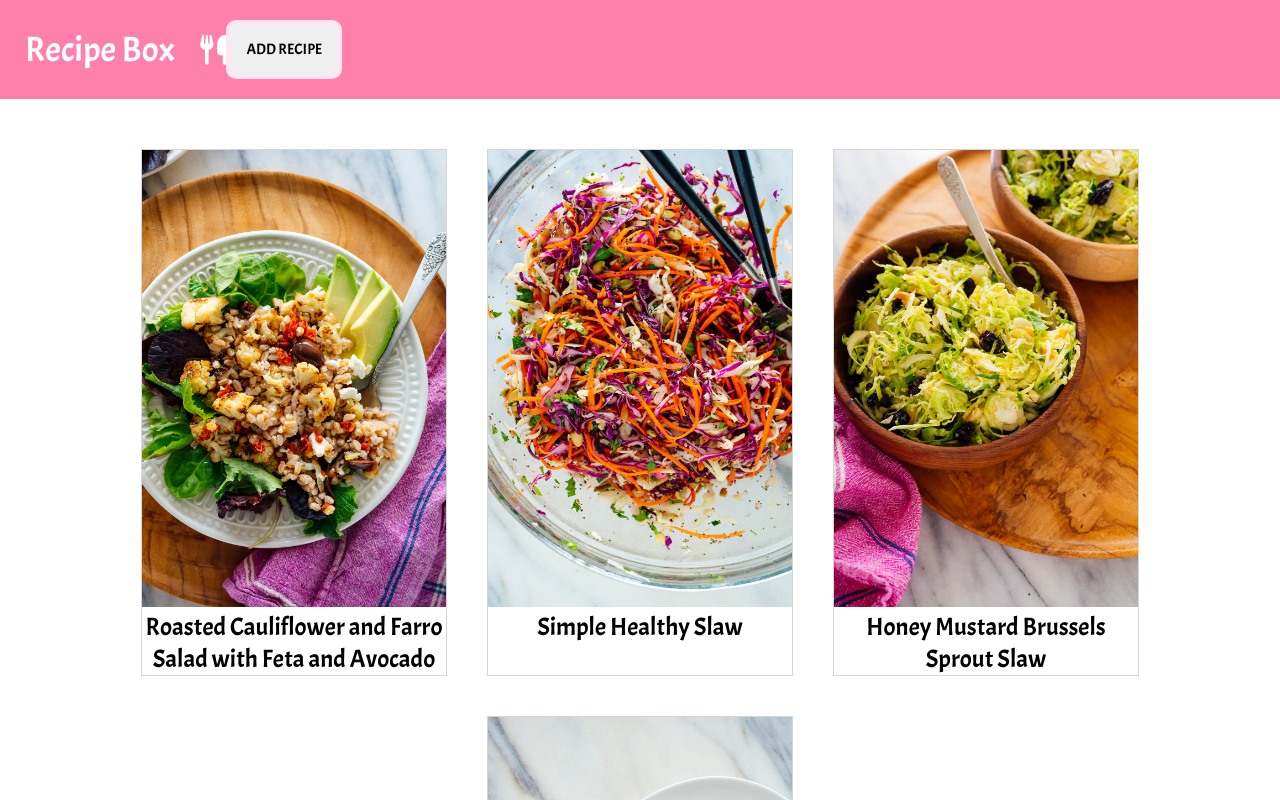
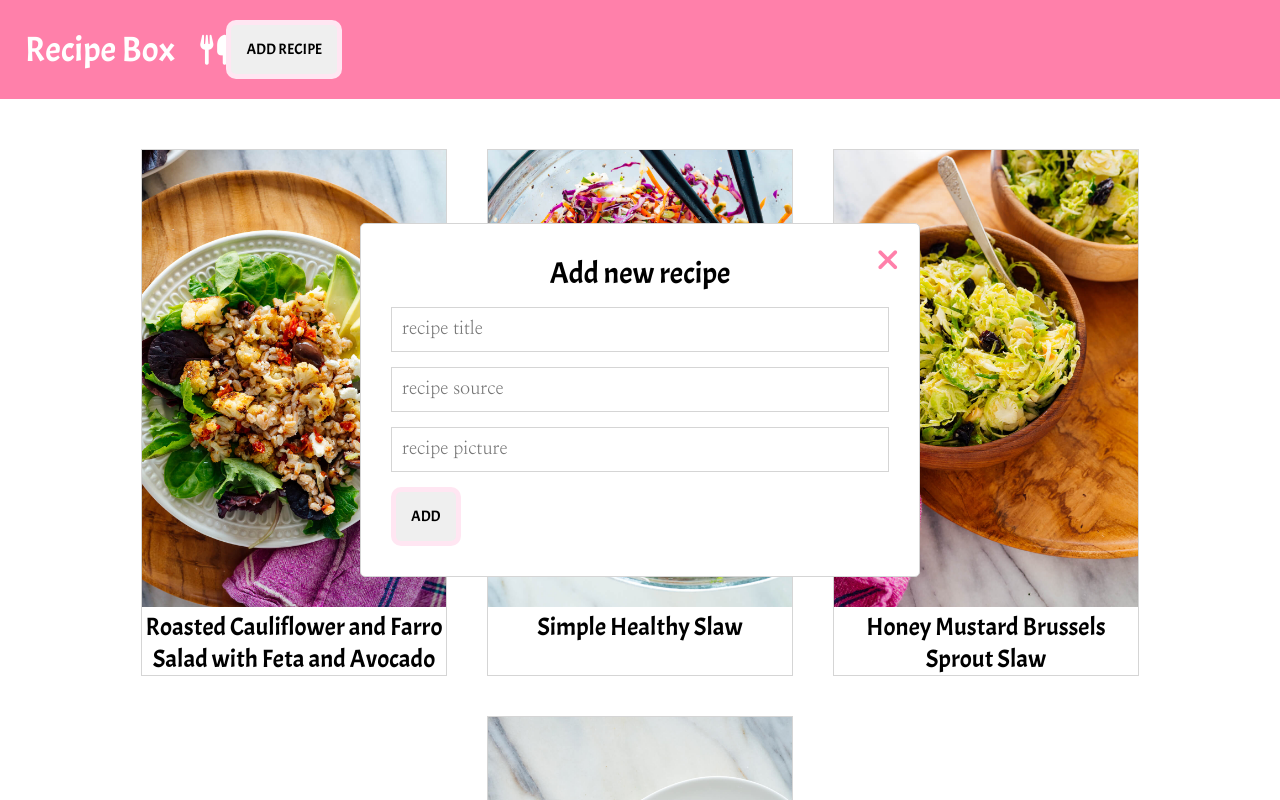
Before and after one commit to lyudmyla-horbyk/recipe-box, a Vue app: page / in a window 1280 px wide. Both pictures are taken after a click on the button "ADD RECIPE". Shown: the top 800 px of the page. Built offline with nearby package versions, Linux system fonts and the light colour scheme.

Commit message:
create popup

```diff
--- a/src/App.vue
+++ b/src/App.vue
@@ -1,23 +1,26 @@
 <template>
   <div>
-    <Header />
+    <Header v-on:addNewRecipe="onClickAddNewPopup" />
     <main>
       <div class="recipe-container">
         <RecipeCover v-for="recipe in recipes" :key="recipe.title" :recipe="recipe" />
       </div>
     </main>
+    <PopupAddRecipe v-if="popupAddRecipe" />
   </div>
 </template>
 
 <script>
 import RecipeCover from "./components/RecipeCover";
 import Header from "./components/Header";
+import PopupAddRecipe from "./components/PopupAddRecipe";
 
 export default {
   name: "app",
   components: {
     RecipeCover,
-    Header
+    Header,
+    PopupAddRecipe
   },
   data() {
     return {
@@ -38,8 +41,14 @@ export default {
           url: require("./assets/img/strawberry-salad.jpg"),
           title: "Strawberry, Basil and Goat Cheese Salad with Balsamic Drizzle"
         }
-      ]
+      ],
+      popupAddRecipe: false
     };
+  },
+  methods: {
+    onClickAddNewPopup() {
+      this.popupAddRecipe = true;
+    }
   }
 };
 </script>
--- a/src/components/Header.vue
+++ b/src/components/Header.vue
@@ -3,7 +3,7 @@
     <div class="title">
       <a href="index.html">Recipe Box</a>
       <i class="fas fa-utensils"></i>
-      <Button>Add Recipe</Button>
+      <Button v-on:click.native="onButtonClick">Add Recipe</Button>
     </div>
   </header>
 </template>
@@ -12,6 +12,12 @@ import Button from "./Button";
 export default {
   components: {
     Button
+  },
+  methods: {
+    onButtonClick(event) {
+      console.log("Hi I'm here"); // eslint-disable-line
+      this.$emit("addNewRecipe", event);
+    }
   }
 };
 </script>
--- /dev/null
+++ b/src/components/PopupAddRecipe.vue
@@ -0,0 +1,21 @@
+<template>
+  <div class="popup">
+    <div class="popup-content">
+      <form class="new-recipe-form">
+        <p>Add new recipe</p>
+        <a href="#">
+          <i class="fas fa-times"></i>
+        </a>
+        <input type="text" name="recipe title" placeholder="recipe title" required />
+        <input type="text" name="recipe source" placeholder="recipe source" required />
+        <input type="text" name="recipe picture" placeholder="recipe picture" required />
+        <button type="button">Add</button>
+      </form>
+    </div>
+  </div>
+</template>
+<script>
+export default {};
+</script>
+<style>
+</style>
```
